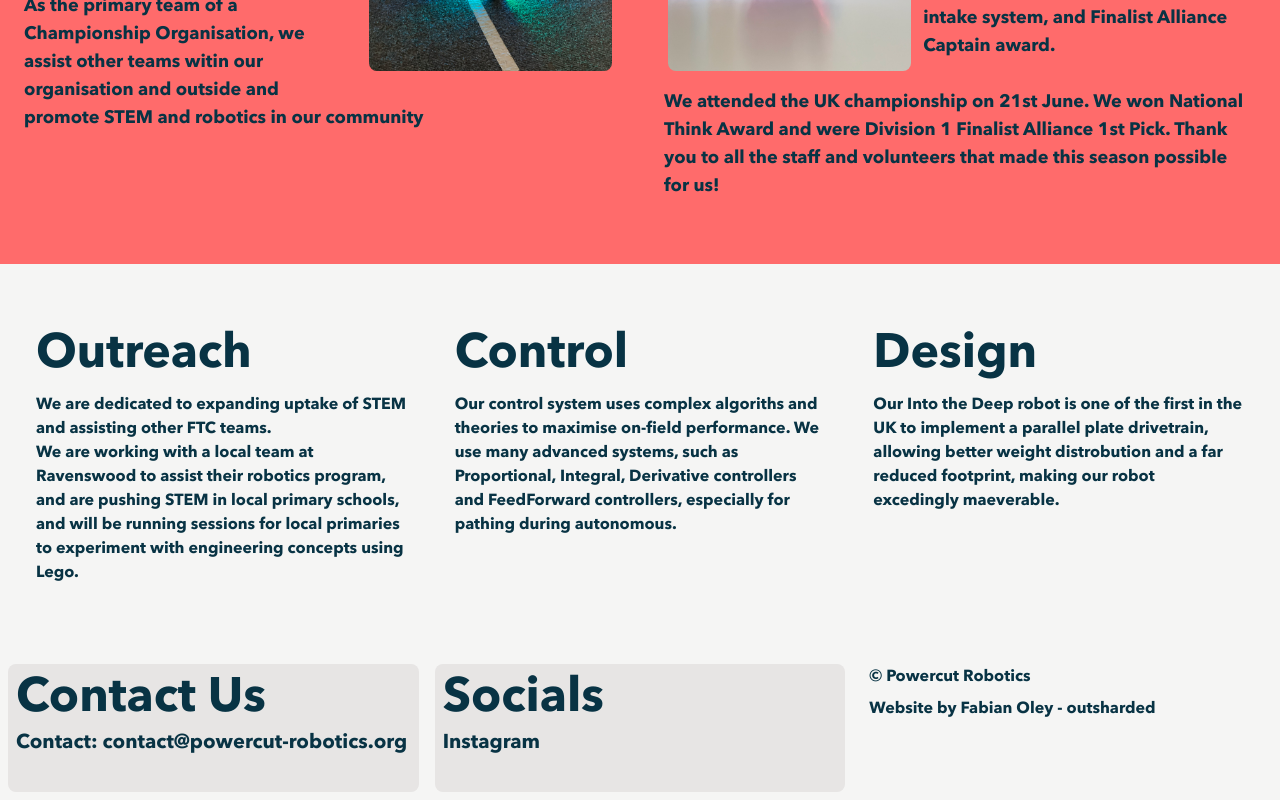
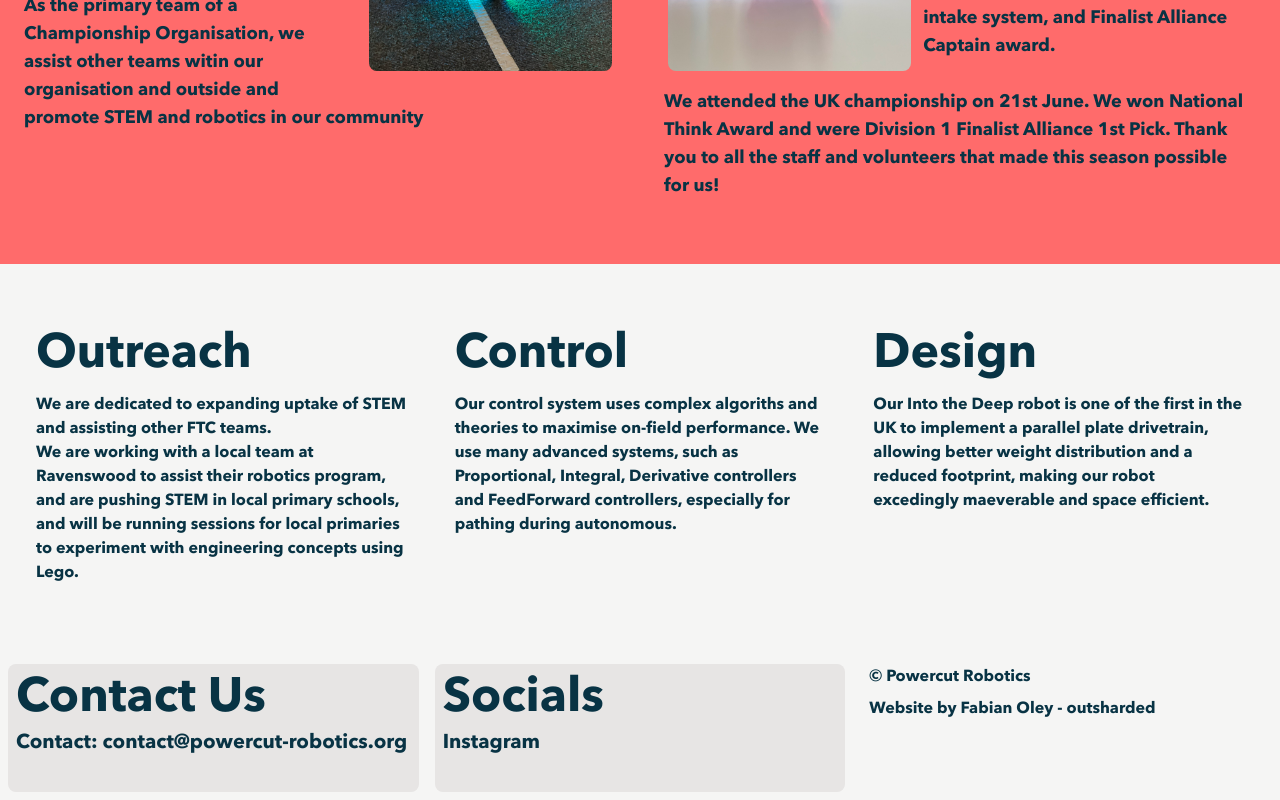
Before and after one commit to outsharded/langley-robotics-website, a Next.js app: page / in a window 1280 px wide. Shown: the part 1288-2088 px from the top of the page. Built offline with nearby package versions, Linux system fonts and the light colour scheme.

Commit message:
Update page.tsx

```diff
--- a/app/page.tsx
+++ b/app/page.tsx
@@ -72,7 +72,7 @@ As the primary team of a Championship Organisation, we assist other teams witin
 
           <div className='rounded-lg m-4'>
             <h1 className="text-5xl font-medium font-avenir p-2">Design</h1>
-            <p className='p-2'>Our Into the Deep robot is one of the first in the UK to implement a parallel plate drivetrain, allowing better weight distrobution and a far reduced footprint, making our robot excedingly maeverable.</p>
+            <p className='p-2'>Our Into the Deep robot is one of the first in the UK to implement a parallel plate drivetrain, allowing better weight distribution and a reduced footprint, making our robot excedingly maeverable and space efficient.</p>
           </div>
 
         </div>
```
